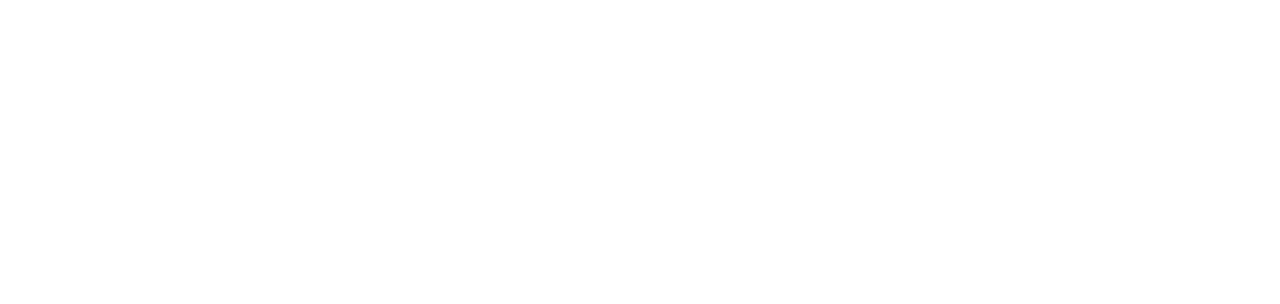
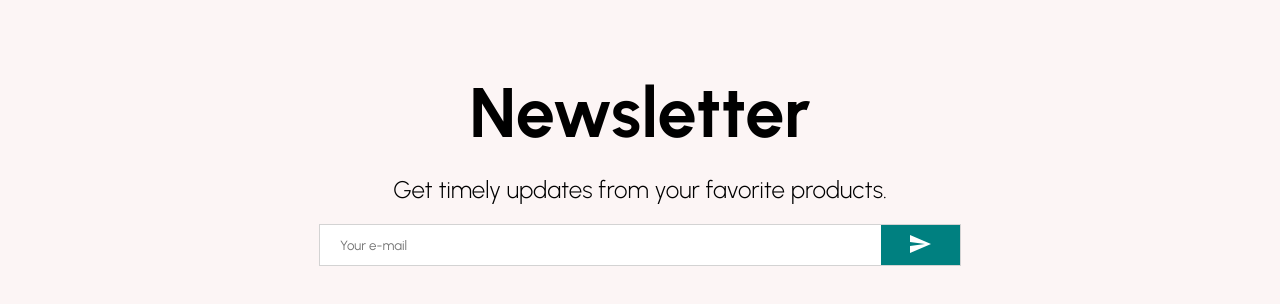
Before and after one commit to AlitalipSever/ecommerce-ats, a React (Create React App) app: page / in a window 1280 px wide. Shown: the part 2328-2632 px from the top of the page. Before the commit the page ends 2256 px from the top, so only its background shows below. Built offline with nearby package versions, Linux system fonts and the light colour scheme.

Commit message:
Newsletter added

```diff
--- /dev/null
+++ b/src/components/Newsletter.jsx
@@ -0,0 +1,61 @@
+import React from "react";
+import styled from "styled-components";
+import SendIcon from '@mui/icons-material/Send';
+
+const Container = styled.div`
+height: 60vh;
+  background-color: #fcf5f5;
+  display: flex;
+  align-items: center;
+  justify-content: center;
+  flex-direction: column;
+`
+const Title = styled.h1`
+  font-size: 70px;
+  margin-bottom: 20px;
+`
+const Description = styled.div`
+  font-size: 24px;
+  font-weight: 300;
+  margin-bottom: 20px;
+`
+const InputContainer = styled.div`
+  width: 50%;
+  height: 40px;
+  background-color: white;
+  display: flex;
+  justify-content: space-between;
+  border: 1px solid  lightgray;
+
+`
+const Input = styled.input`
+  border: none;
+  flex: 8;
+  padding-left: 20px;
+`
+const Button = styled.button`
+  flex: 1;
+  border: none;
+  background-color: teal;
+  color: white;
+`
+
+
+
+
+const Newsletter = () => {
+    return (
+        <Container>
+            <Title>Newsletter</Title>
+            <Description>Get timely updates from your favorite products.</Description>
+            <InputContainer>
+                    <Input placeholder={"Your e-mail"} />
+                <Button>
+                    <SendIcon/>
+                </Button>
+            </InputContainer>
+        </Container>
+    )
+}
+
+export default Newsletter
--- a/src/data.js
+++ b/src/data.js
@@ -1,14 +1,14 @@
 export const sliderItems = [
     {
         id:1,
-        img:"https://www.carhartt-wip.com/binaries/content/gallery/pagetypes/looks/detail/women/2022ss/ss22-lookbook-women-01.jpg/ss22-lookbook-women-01.jpg/carhartt%3Alooksbigimage",
+        img:"https://www.carhartt-wip.com/binaries/content/gallery/pagetypes/looks/detail/women/2022ss/ss22-lookbook-women-02.jpg/ss22-lookbook-women-02.jpg/carhartt%3Alooksbigimage",
         title: "Spring/Summer 2022 – Women",
         desc: "DON'T COMPROMISE ON STYLE! GET FLAT 30% OFF FOR NEW ARRIVALS.",
         bg: "f5fafd",
     },
     {
         id:2,
-        img:"https://www.carhartt-wip.com/binaries/content/gallery/pagetypes/looks/detail/women/2022ss/ss22-lookbook-women-02.jpg/ss22-lookbook-women-02.jpg/carhartt%3Alooksbigimage",
+        img:"https://www.carhartt-wip.com/binaries/content/gallery/pagetypes/looks/detail/women/2022ss/ss22-lookbook-women-01.jpg/ss22-lookbook-women-01.jpg/carhartt%3Alooksbigimage",
         title: "Spring/Summer 2022 – Women",
         desc: "DON'T COMPROMISE ON STYLE! GET FLAT 30% OFF FOR NEW ARRIVALS.",
         bg: "fcf1ed",
--- a/src/pages/Home.jsx
+++ b/src/pages/Home.jsx
@@ -4,6 +4,7 @@
 import Slider from "../components/Slider"
 import Categories from "../components/Categories";
 import Products from "../components/Products";
+import Newsletter from "../components/Newsletter";
 
 const Home = () => {
     return (
@@ -13,6 +14,7 @@
             <Slider/>
             <Categories/>
             <Products/>
+            <Newsletter/>
         </div>
     )
 }
```
